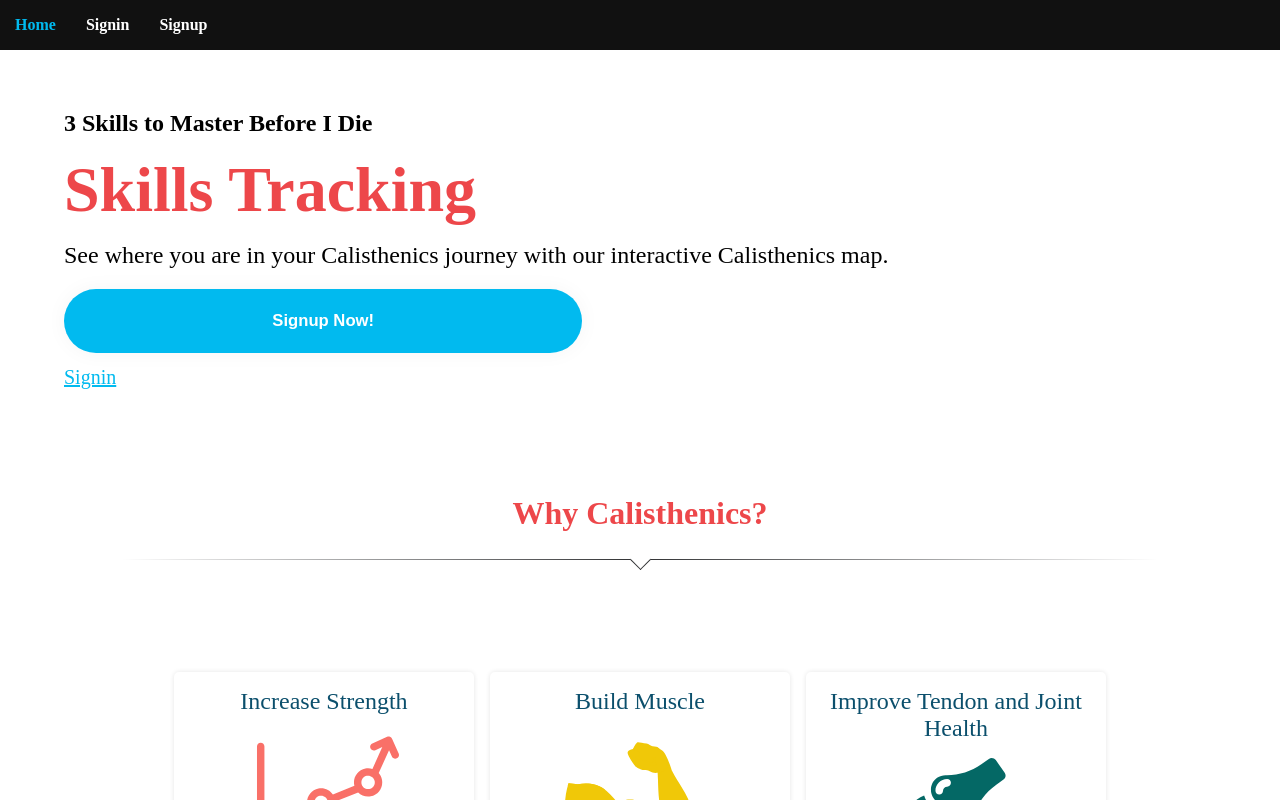
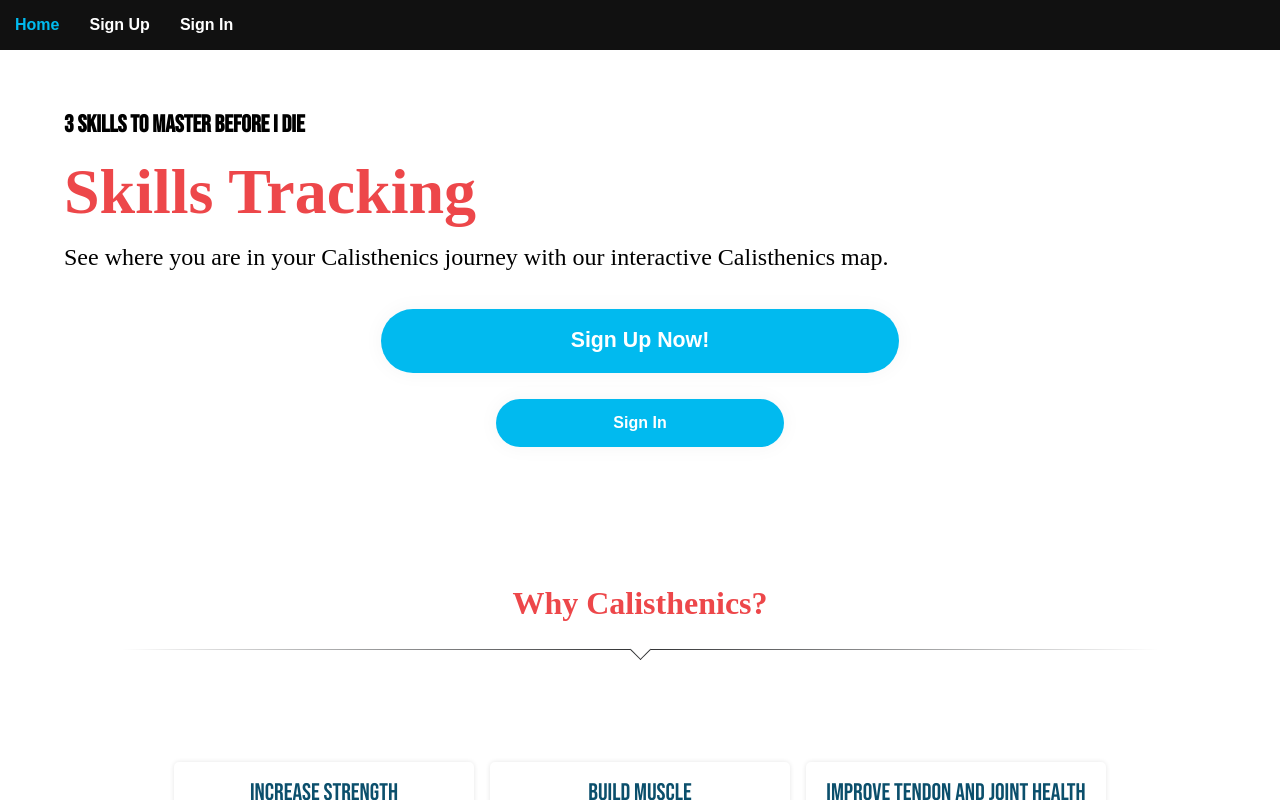
Before and after one commit to Dvent1123/calisthenics-tracker-client, a React (Create React App) app: page / in a window 1280 px wide. Shown: the top 800 px of the page. Built offline with nearby package versions, Linux system fonts and the light colour scheme.

Commit message:
layout changes
+fixing signup/signin buttons for consistency
+adding bebas bueu title font
+sans serif font for nav links

```diff
--- a/public/index.html
+++ b/public/index.html
@@ -3,6 +3,8 @@
   <head>
     <meta charset="utf-8" />
     <link rel="icon" href="%PUBLIC_URL%/favicon.ico" />
+    <link rel="preconnect" href="https://fonts.gstatic.com">
+    <link href="https://fonts.googleapis.com/css2?family=Bebas+Neue&display=swap" rel="stylesheet">
     <meta name="viewport" content="width=device-width, initial-scale=1" />
     <meta name="theme-color" content="#000000" />
     <meta
@@ -24,7 +26,7 @@
       work correctly both with client-side routing and a non-root public URL.
       Learn how to configure a non-root public URL by running `npm run build`.
     -->
-    <title>React App</title>
+    <title>Calisthenics Tracker</title>
   </head>
   <body>
     <noscript>You need to enable JavaScript to run this app.</noscript>
--- a/src/App.js
+++ b/src/App.js
@@ -12,20 +12,26 @@ const App = () => {
           <div className='landing-page-container'>
             <h3 className='app-title'>3 Skills to Master Before I Die</h3>
             <h1 className="index-header">Skills Tracking</h1>
-            <p className='index-words'>See where you are in your Calisthenics journey with our interactive Calisthenics map.
-            </p>
+            <p className='index-words'>See where you are in your Calisthenics journey with our interactive Calisthenics map. </p>
+            <div className="banner" align="center">
+            <br/>
+            <Link to="/signup">
             <button className='landing-page-start'>
               <li>
-                <Link to="/signup">
-                  Signup Now!
-                </Link>
+                  <a> Sign Up Now! </a>
               </li>
             </button>
-              <li className='landing-page-signin'>
-                <Link to="/signin">
-                  Signin
-                </Link>
+            </Link>
+            <br/>
+            <Link to="/signin">
+            <button className='landing-page-signin'>
+              <li>
+                  <a> Sign In </a>
               </li>
+            </button>
+            </Link>
+            <br/> <br/>
+            </div>
           </div>
           <div className='landing-page-header'>
           {/* spacer */}
--- a/src/assets/main.css
+++ b/src/assets/main.css
@@ -42,6 +42,10 @@ h3 {
 
 p {
   font-size: 1em;
+}
+
+.bebas-neue {
+  font-family: 'Bebas Neue', cursive;
 }
 
 .wrapper {
@@ -124,9 +128,12 @@ li {
           justify-content: flex-start;
 }
 
+
+
 .app-title {
   margin-top: 2.5em;
   margin-bottom: .25em;
+  font-family:'bebas neue', Helvetica, sans-serif;
 }
 
 .index-header {
@@ -154,8 +161,9 @@ li {
 
 .landing-page-start a {
   color: white;
-  font-size: 1.25em;
+  font-size: 1.6em;
   font-weight: bold;
+  font-family:Arial, Helvetica, sans-serif;
 }
 
 .landing-page-start:hover {
@@ -167,13 +175,28 @@ li {
 }
 
 .landing-page-signin {
-  padding: 0;
-  font-size: 1.25em;
+  width: 25%;
+  height: 6vh;
+  border: none;
+  border-radius: 5em;
+  margin: 1em 0;
+  background: linear-gradient(to right, #01BAEF, #01BAEF);
+  box-shadow: 0 0 20px 1px rgba(0, 0, 0, 0.04);
 }
 
 .landing-page-signin a {
-  color: #01BAEF;
-  text-decoration: underline;
+  color: white;
+  font-size: 1.2em;
+  font-weight: bold;
+  font-family:Arial, Helvetica, sans-serif;
+}
+
+.landing-page-signin:hover {
+  cursor: pointer;
+}
+
+.landing-page-signin:hover a {
+  text-transform: uppercase;
 }
 
 .landing-page-header {
@@ -208,6 +231,7 @@ li {
 .card .title {
   font-size: 1.5em;
   color: #0B4F6C;
+  font-family:'bebas neue', Helvetica, sans-serif;
 }
 
 .card .icon {
@@ -586,6 +610,7 @@ li {
     display: -webkit-box;
     display: -ms-flexbox;
     display: flex;
+    font-family:Arial, Helvetica, sans-serif;
   }
   li {
     padding: 0 15px;
--- a/src/assets/main.scss
+++ b/src/assets/main.scss
@@ -145,11 +145,17 @@ li {
 }
 
 .landing-page-signin {
-    padding: 0;
-    font-size: 1.25em;
+    width: 45%;
+    height: 8vh;
+    border: none;
+    border-radius: 5em;
+    margin: 1em 0;
+    background: linear-gradient(to right, #01BAEF, #01BAEF);
+    box-shadow: 0 0 20px 1px rgba(0, 0, 0, 0.04);
     a{
-        color: #01BAEF;
-        text-decoration: underline;
+        color: white;
+        font-size: 1.25em;
+        font-weight: bold;
     }
 }
 
--- a/src/core/Layout.js
+++ b/src/core/Layout.js
@@ -27,15 +27,17 @@ const Layout = ({children, match, history}) => {
 
         {!isAuth() && (
             <Fragment>
-                <li className='nav-link'>
-                    <Link to="/signin" style={isActive('/signin')}>
-                        Signin
+                <li>
+                    <Link to="/signup" style={isActive('/signup')}>
+                        Sign Up
                     </Link>
                 </li>
-                <li>
-                    <Link to="/signup" style={isActive('/signup')}>
-                        Signup
+                <li className='nav-link'>
+
+                    <Link to="/signin" style={isActive('/signin')}>
+                        Sign In
                     </Link>
+
                 </li>
             </Fragment>
         )}
@@ -81,7 +83,7 @@ const Layout = ({children, match, history}) => {
                         });
                     }}
                 >
-                    Signout
+                    Sign Out
                 </span>
             </li>
         )}
```
Also changed, not shown: 2 other files (tests, documents, lock files or other folders).
